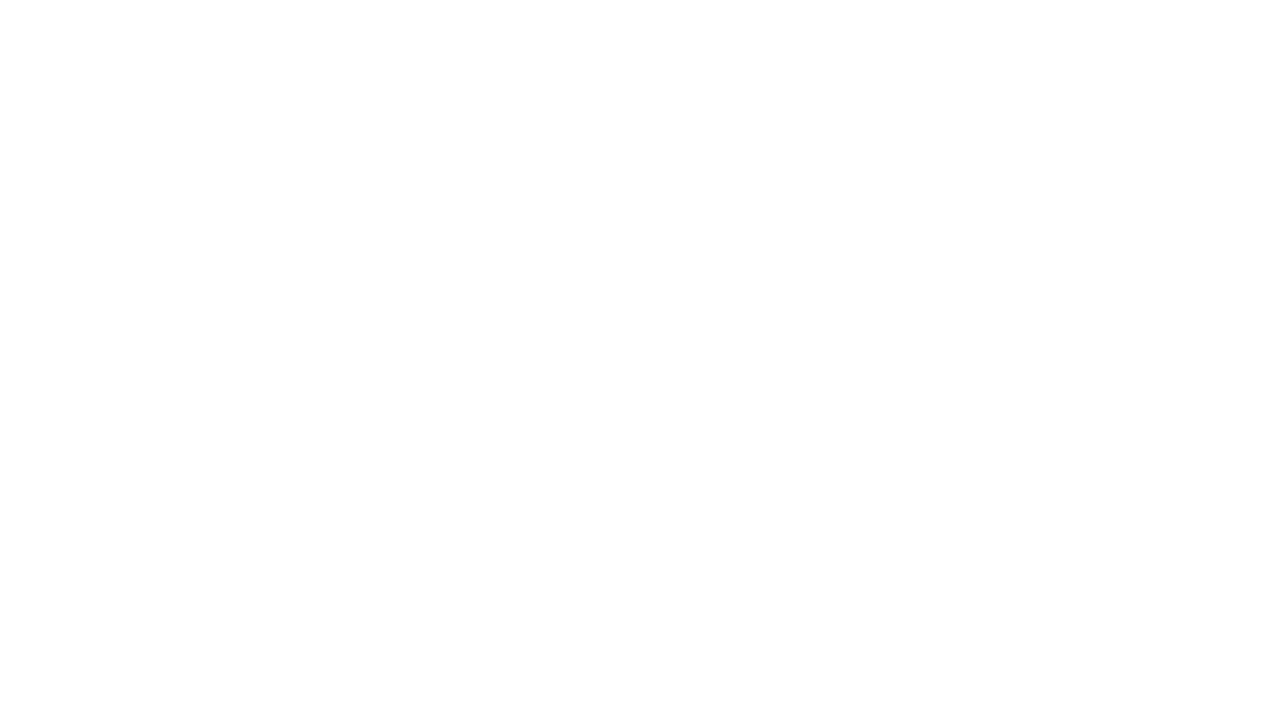
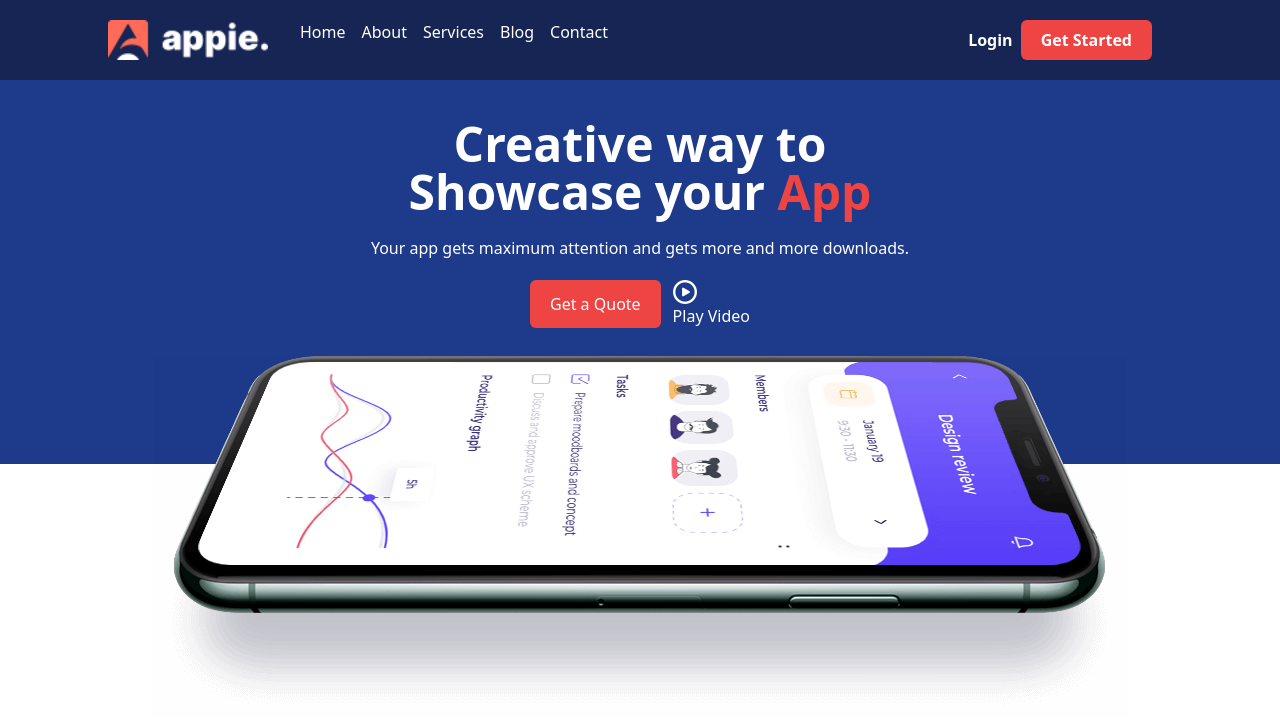
Before and after one commit to devenamulshikder/projects-with-tailwind, a plain HTML site: page index.html in a window 1280 px wide. Drawn offline with nearby package versions, Linux system fonts and the light colour scheme.

Commit message:
nav and hero added

```diff
--- a/index.html
+++ b/index.html
@@ -8,9 +8,47 @@
   </head>
   <body>
     <header>
-        <nav>
-
-        </nav>
+      <nav class="bg-blue-950 w-full py-5 px-32">
+        <div class="flex lg:flex justify-between text-center">
+          <div class="flex justify-center text-center space-x-8">
+            <img
+              class="w-full"
+              src="./tailwindConceptual_01/assets/logo-3.png"
+              alt=""
+            />
+            <div class="flex text-center justify-center text-white space-x-4">
+              <a href="#">Home</a>
+              <a href="#">About</a>
+              <a href="#">Services</a>
+              <a href="#">Blog</a>
+              <a href="#">Contact</a>
+            </div>
+          </div>
+          <div class="flex text-center space-x-2 text-white font-semibold">
+            <button>Login</button>
+            <button class="py-2 px-5 rounded-md bg-red-500">Get Started</button>
+          </div>
+        </div>
+      </nav>
+      <section class="mx-auto justify-center text-center bg-blue-900 h-96">
+        <div class="container text-white pt-10 space-y-5">
+          <h1 class="font-bold text-5xl">
+            Creative way to <br />Showcase your
+            <span class="text-red-500">App</span>
+          </h1>
+          <p>Your app gets maximum attention and gets more and more downloads.</p>
+         <div class="flex mx-auto justify-center text-center space-x-3">
+            <button class="py-2 px-5 rounded-md bg-red-500">Get a Quote</button>
+            <div class="">
+              <img class="" src="./tailwindConceptual_01/assets/play-button.png" alt="">
+              <button class="">Play Video</button>
+            </div>
+         </div>
+        </div>
+        <div class="max-w-fit mx-auto mt-7">
+            <img class="w-full" src="./tailwindConceptual_01/assets/hero-thumb-4.png" alt="">
+        </div>
+      </section>
     </header>
   </body>
 </html>
```
